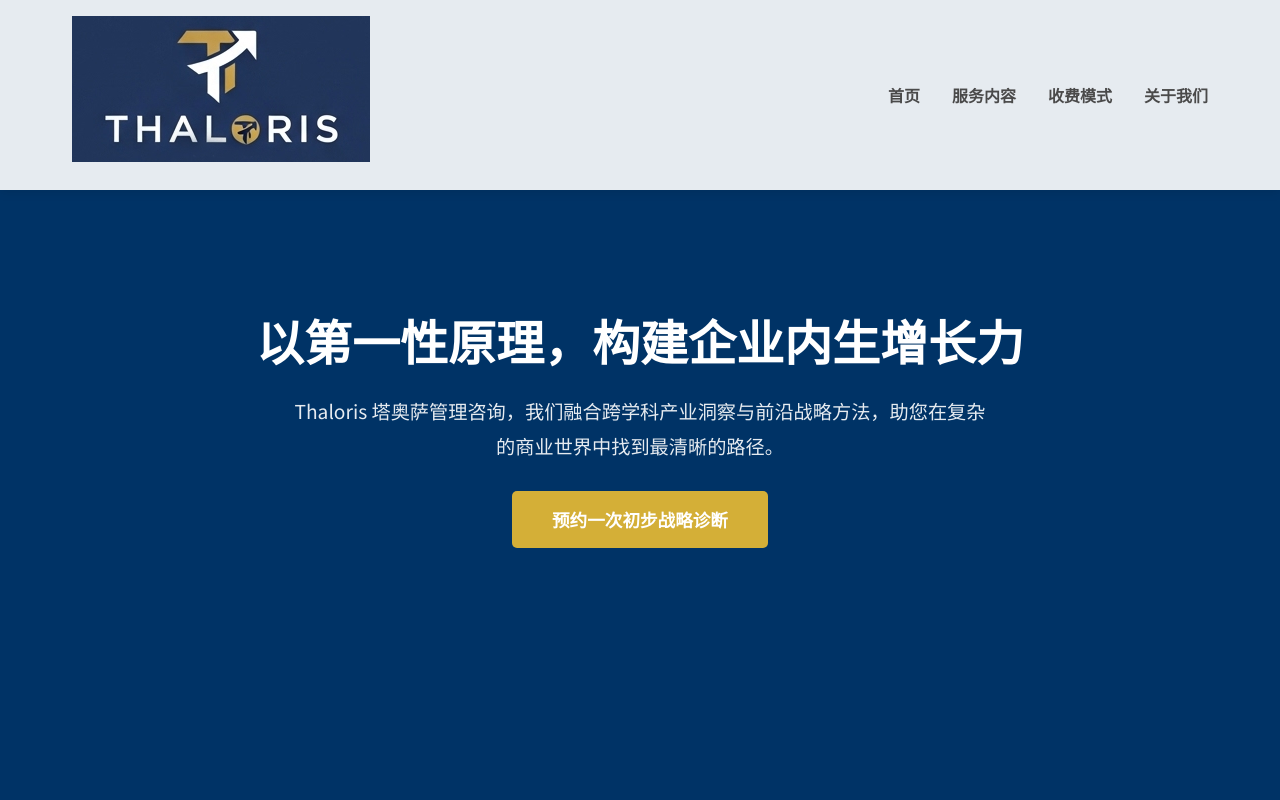
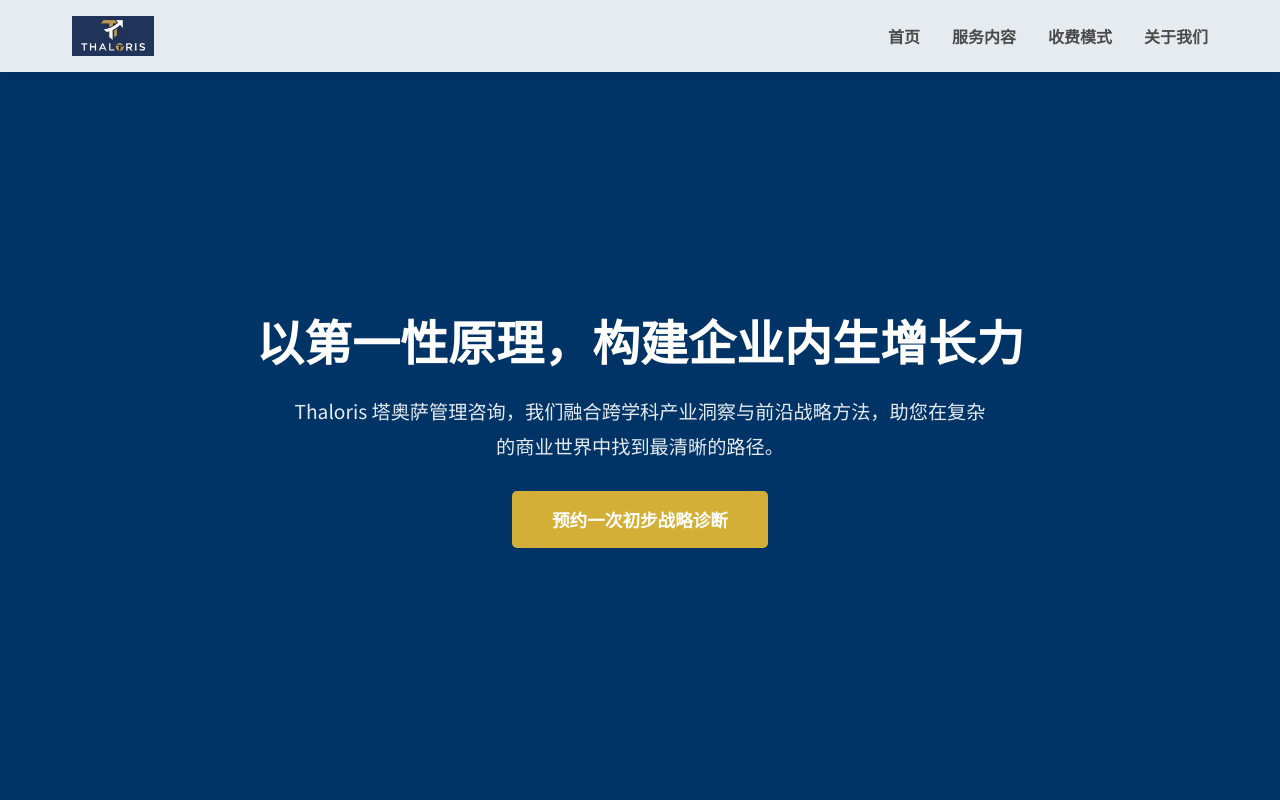
Before and after one commit to tha-con/tha-con.github.io, a plain HTML site: page index.html in a window 1280 px wide. Shown: the top 800 px of the page. Drawn offline with nearby package versions, Linux system fonts and the light colour scheme.

Commit message:
Update style.css

```diff
--- a/style.css
+++ b/style.css
@@ -260,3 +260,23 @@ a:hover {
         padding: 4rem 1rem;
     }
 }
+
+/* Logo 样式 */
+.main-nav .logo img {
+    height: 40px; /* 控制导航栏Logo的高度 */
+    width: auto; /* 宽度自动，保持比例 */
+    display: block; /* 解决图片底部的空白间隙问题 */
+}
+
+.main-footer .logo img {
+    height: 50px; /* 控制页脚Logo的高度 */
+    width: auto;
+    margin-bottom: 1rem; /* 增加一点下边距 */
+}
+
+/* 移除旧的logo文字样式，因为现在是图片了 */
+.main-nav .logo,
+.main-footer .logo {
+    font-size: 1rem; /* 重置字体大小，避免影响布局 */
+    font-weight: normal;
+}
```
